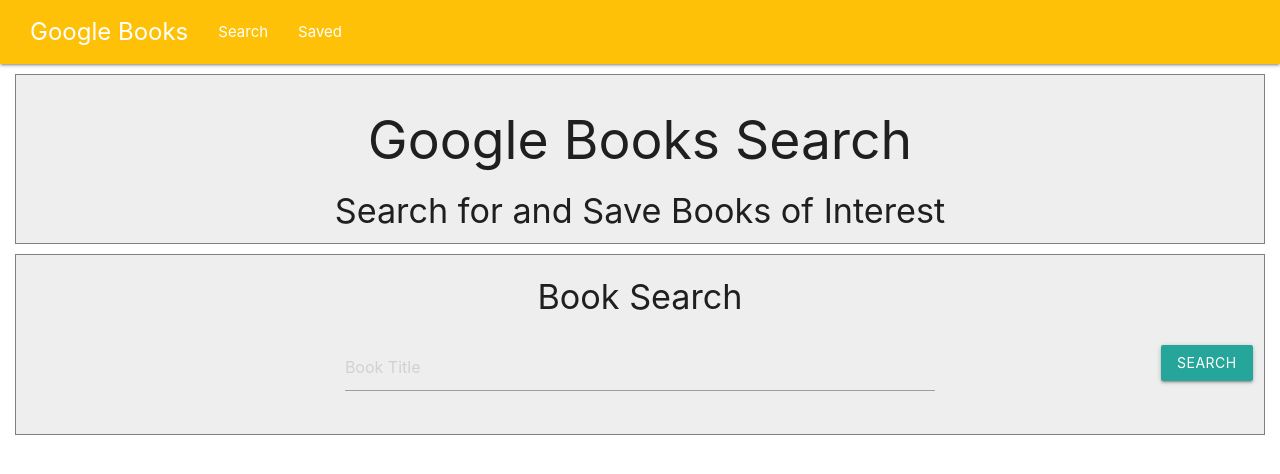
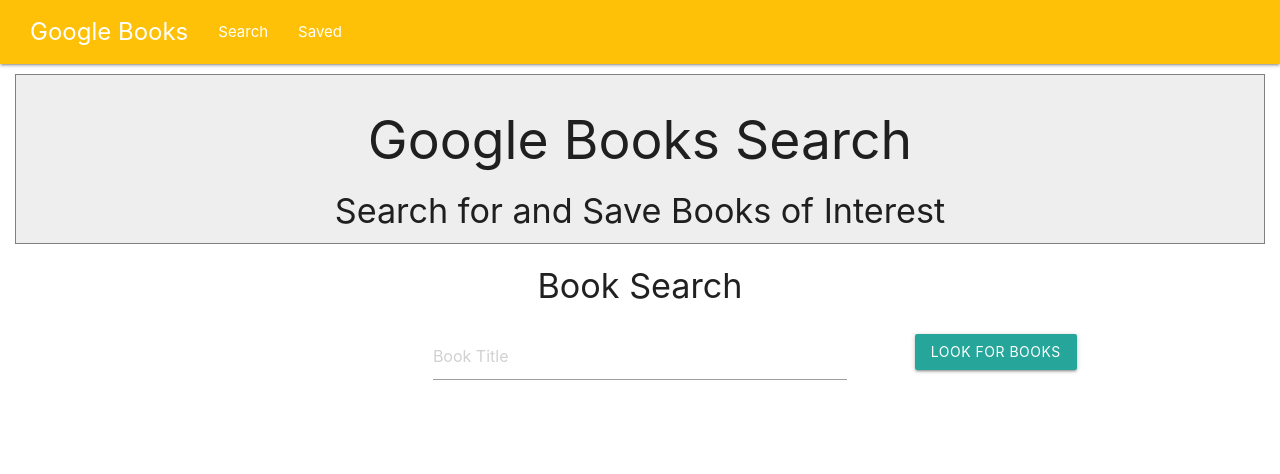
Before and after one commit to 0xBull24/Digital-Library, a React (Create React App) app in the folder client/: page / in a window 1280 px wide. Shown: the top 474 px of the page. Built offline with nearby package versions, Linux system fonts and the light colour scheme.

Commit message:
wip: search bar accepting values

```diff
--- a/client/src/pages/Search/search.js
+++ b/client/src/pages/Search/search.js
@@ -20,23 +20,32 @@
 
     handleSubmit = event => {
         event.preventDefault();
-        console.log();
+        console.log('state', this.state);
         console.log('Clicking this button');
-
-
     }
 
     render() {
         return (
-            <div className='container-fluid center-align'>
+            <div className='container center-align'>
                 <h4>Book Search</h4>
                 <div className="row center-align">
                     <div className="col s12 center-align">
                         <div className='input-field col s6 push-s3'>
-                            <input placeholder='Book Title' id='book-title' type='text' className='validate'></input>
+                            <input
+                                placeholder='Book Title'
+                                name='query'
+                                type='text'
+                                className='validate'
+                                value={ this.state.query }
+                                onChange= { this.handleSearch }>
+                            </input>
                         </div>
                         <div className='input-field'>
-                            <button className='waves-effect waves-light btn right'>Search</button>
+                            <button
+                                className='waves-effect waves-light btn right'
+                                onClick={ this.handleSubmit }>
+                                Look for books
+                            </button>
                         </div>
                     </div>
                 </div>
```
